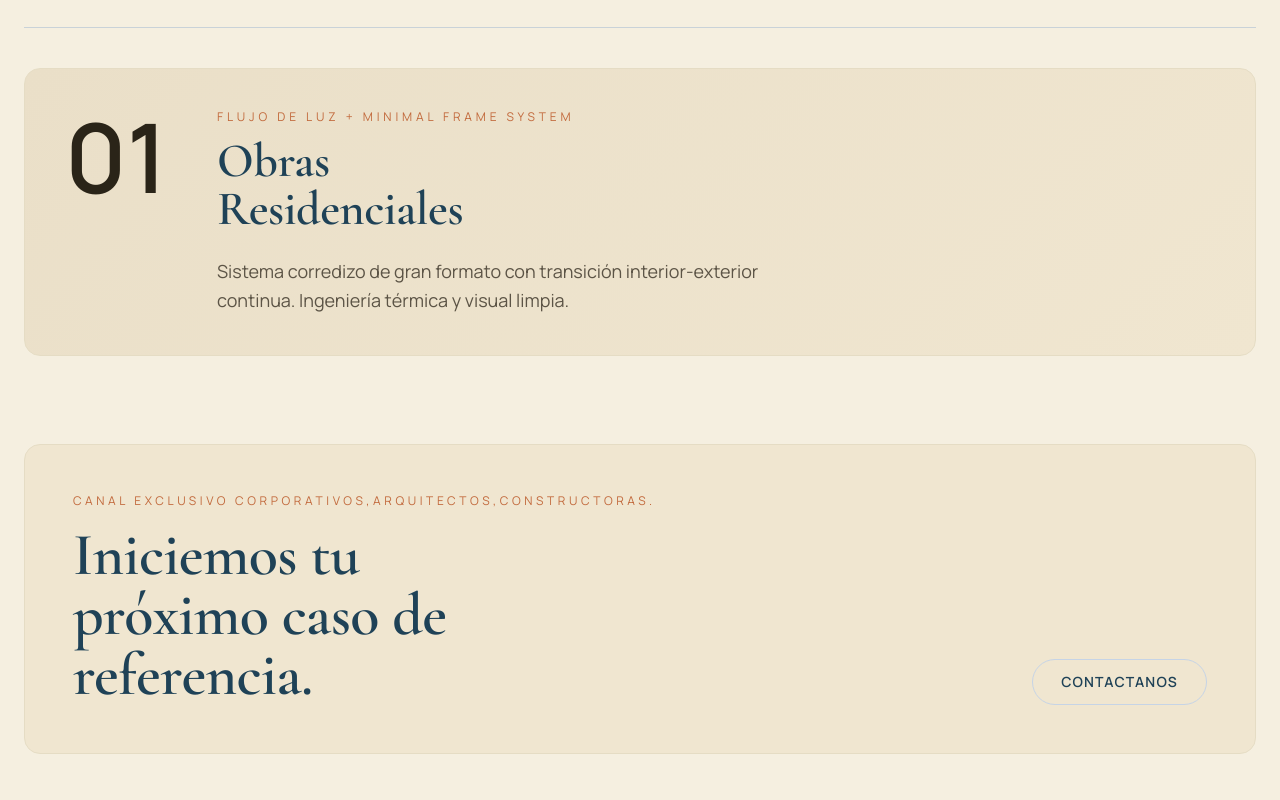
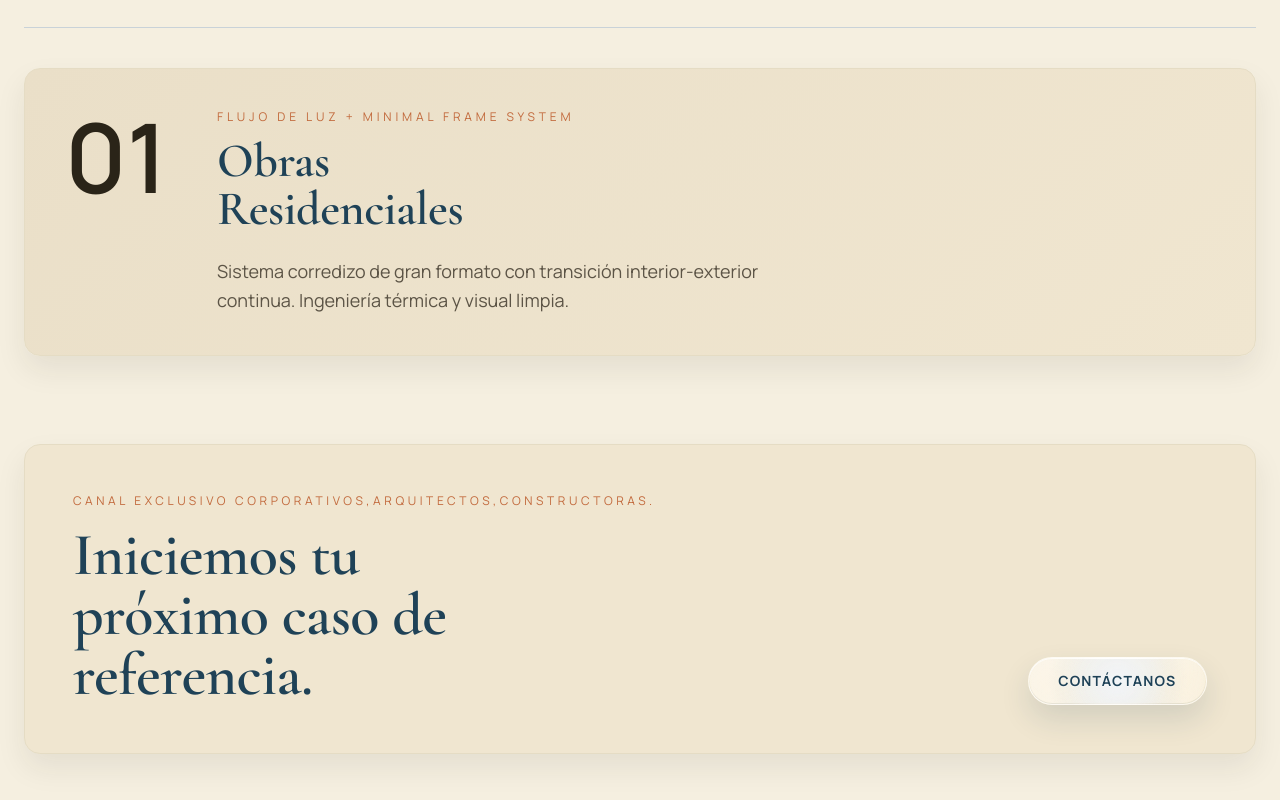
Before and after one commit to Danibentan/WebpageBmrgroup, a Next.js app: page / in a window 1280 px wide. Shown: the part 1172-1972 px from the top of the page. Built offline with nearby package versions, Linux system fonts and the light colour scheme; no server answers.

Commit message:
Add GSAP card animations and liquid contact CTA

```diff
--- a/app/globals.css
+++ b/app/globals.css
@@ -342,3 +342,104 @@ h3,
   position: static;
   margin-top: 6px;
 }
+
+
+.bmr-liquid-contact {
+  --x: 50%;
+  --y: 50%;
+  position: relative;
+  isolation: isolate;
+  display: inline-flex;
+  align-items: center;
+  justify-content: center;
+  overflow: hidden;
+  min-height: 3rem;
+  border-radius: 999px;
+  border: 1px solid rgba(255, 255, 255, 0.58);
+  background: radial-gradient(150px circle at var(--x) var(--y), rgba(255, 255, 255, 0.92), rgba(255, 255, 255, 0.2) 34%, transparent 66%), linear-gradient(135deg, rgba(255, 255, 255, 0.46), rgba(255, 251, 240, 0.2));
+  -webkit-backdrop-filter: blur(18px) saturate(168%);
+  backdrop-filter: blur(18px) saturate(168%);
+  box-shadow: inset 0 1px 0 rgba(255, 255, 255, 0.78), inset 0 -1px 0 rgba(31, 66, 87, 0.08), 0 14px 30px rgba(31, 66, 87, 0.14);
+  color: var(--bmr-slate);
+  cursor: pointer;
+  padding: 0.84rem 1.85rem;
+  text-transform: uppercase;
+  transition: border-color 400ms cubic-bezier(0.22, 1, 0.36, 1), box-shadow 400ms cubic-bezier(0.22, 1, 0.36, 1), transform 400ms cubic-bezier(0.22, 1, 0.36, 1), background 400ms cubic-bezier(0.22, 1, 0.36, 1);
+}
+
+.bmr-liquid-contact::before {
+  content: '';
+  position: absolute;
+  inset: 1px;
+  z-index: -1;
+  border-radius: inherit;
+  background: radial-gradient(100px circle at var(--x) var(--y), rgba(135, 167, 204, 0.26), transparent 70%), rgba(255, 251, 240, 0.42);
+  opacity: 0.92;
+}
+
+.bmr-liquid-contact::after {
+  content: '';
+  position: absolute;
+  inset: -45% -25%;
+  z-index: 1;
+  background: linear-gradient(115deg, transparent 31%, rgba(255, 255, 255, 0.64) 45%, rgba(255, 255, 255, 0.12) 54%, transparent 68%);
+  mix-blend-mode: screen;
+  opacity: 0;
+  transform: translateX(-32%) rotate(8deg);
+  transition: opacity 400ms cubic-bezier(0.22, 1, 0.36, 1), transform 400ms cubic-bezier(0.22, 1, 0.36, 1);
+  pointer-events: none;
+}
+
+.bmr-liquid-contact:hover {
+  border-color: rgba(255, 255, 255, 0.88);
+  box-shadow: inset 0 1px 0 rgba(255, 255, 255, 0.92), inset 0 -1px 0 rgba(31, 66, 87, 0.12), 0 18px 42px rgba(31, 66, 87, 0.2);
+  transform: scale(1.04);
+}
+
+.bmr-liquid-contact:hover::after {
+  opacity: 1;
+  transform: translateX(28%) rotate(8deg);
+}
+
+.bmr-liquid-contact:focus-visible {
+  outline: 3px solid rgba(194, 106, 61, 0.68);
+  outline-offset: 4px;
+}
+
+.bmr-liquid-contact__sheen {
+  position: absolute;
+  inset: 0;
+  z-index: 2;
+  border-radius: inherit;
+  background: radial-gradient(80px circle at var(--x) var(--y), rgba(255, 255, 255, 0.8), transparent 64%);
+  mix-blend-mode: screen;
+  opacity: 0.7;
+  pointer-events: none;
+}
+
+.bmr-liquid-contact__label {
+  position: relative;
+  z-index: 3;
+  font-size: 0.875rem;
+  font-weight: 700;
+  letter-spacing: 0.08em;
+  line-height: 1;
+  text-shadow: 0 1px 0 rgba(255, 255, 255, 0.45);
+}
+
+@supports not ((backdrop-filter: blur(18px)) or (-webkit-backdrop-filter: blur(18px))) {
+  .bmr-liquid-contact {
+    background: rgba(255, 251, 240, 0.96);
+  }
+}
+
+@media (prefers-reduced-motion: reduce) {
+  .bmr-liquid-contact,
+  .bmr-liquid-contact::after {
+    transition: none !important;
+  }
+
+  .bmr-liquid-contact:hover {
+    transform: none;
+  }
+}
--- a/components/home/HomePageClient.tsx
+++ b/components/home/HomePageClient.tsx
@@ -1,13 +1,13 @@
 'use client';
 
 import Link from 'next/link';
-import { FormEvent, useRef, useState } from 'react';
+import { FormEvent, MouseEvent, useRef, useState } from 'react';
 import { useGSAP } from '@/lib/useGSAP';
 
 import ImmersiveHero from '@/components/hero/ImmersiveHero';
 import { ProfessionalHeader } from '@/components/layout/ProfessionalHeader';
 import { InfiniteMarquee } from '@/components/marquee/InfiniteMarquee';
-import { gsap } from '@/lib/gsap';
+import { ScrollTrigger, gsap } from '@/lib/gsap';
 
 const caseStudies = [
   {
@@ -34,22 +34,128 @@ export function HomePageClient() {
     () => {
       if (!rootRef.current) return;
 
-      gsap.fromTo(
-        '.case-study-row, .reference-row',
-        { y: 22, autoAlpha: 0, scale: 0.985 },
+      const prefersReducedMotion = window.matchMedia('(prefers-reduced-motion: reduce)').matches;
+      const cards = gsap.utils.toArray<HTMLElement>('[data-gsap-card]');
+
+      if (prefersReducedMotion) {
+        gsap.set(cards, { y: 0, autoAlpha: 1, scale: 1, filter: 'none', clearProps: 'transform,opacity,visibility,filter' });
+        cards.forEach((card) => {
+          gsap.set(card.querySelectorAll('[data-gsap-child], [data-gsap-title], [data-gsap-number]'), {
+            y: 0,
+            yPercent: 0,
+            autoAlpha: 1,
+            scale: 1,
+            clearProps: 'transform,opacity,visibility'
+          });
+        });
+        return;
+      }
+
+      const cleanups = cards.map((card) => {
+        const children = card.querySelectorAll('[data-gsap-child]');
+        const number = card.querySelector('[data-gsap-number]');
+        const title = card.querySelector('[data-gsap-title]');
+
+        const timeline = gsap.timeline({
+          scrollTrigger: {
+            trigger: card,
+            start: 'top 80%',
+            once: true,
+            toggleActions: 'play none none none'
+          }
+        });
+
+        timeline
+          .fromTo(
+            card,
+            { y: 60, autoAlpha: 0, scale: 0.97, filter: 'blur(6px)' },
             {
               y: 0,
               autoAlpha: 1,
               scale: 1,
-          duration: 0.6,
+              filter: 'blur(0px)',
+              duration: 1,
               ease: 'power3.out',
+              clearProps: 'transform,opacity,visibility,filter'
+            }
+          )
+          .fromTo(
+            children,
+            { y: 24, autoAlpha: 0 },
+            {
+              y: 0,
+              autoAlpha: 1,
+              duration: 0.72,
+              ease: 'power2.out',
               stagger: 0.08,
               clearProps: 'transform,opacity,visibility'
+            },
+            0.2
+          );
+
+        if (number) {
+          timeline.fromTo(number, { scale: 0.86 }, { scale: 1, duration: 0.7, ease: 'back.out(1.7)', clearProps: 'transform' }, 0.28);
         }
-      );
+
+        if (title) {
+          gsap.to(title, {
+            yPercent: -7,
+            ease: 'none',
+            scrollTrigger: {
+              trigger: card,
+              start: 'top bottom',
+              end: 'bottom top',
+              scrub: true
+            }
+          });
+        }
+
+        const handlePointerEnter = () => {
+          gsap.to(card, {
+            y: -6,
+            boxShadow: '0 24px 56px rgba(42, 36, 24, 0.18)',
+            duration: 0.4,
+            ease: 'power2.out',
+            overwrite: 'auto'
+          });
+        };
+
+        const handlePointerLeave = () => {
+          gsap.to(card, {
+            y: 0,
+            boxShadow: '0 14px 30px rgba(42, 36, 24, 0.08)',
+            duration: 0.4,
+            ease: 'power2.out',
+            overwrite: 'auto'
+          });
+        };
+
+        card.addEventListener('pointerenter', handlePointerEnter);
+        card.addEventListener('pointerleave', handlePointerLeave);
+
+        return () => {
+          card.removeEventListener('pointerenter', handlePointerEnter);
+          card.removeEventListener('pointerleave', handlePointerLeave);
+        };
+      });
+
+      ScrollTrigger.refresh();
+
+      return () => {
+        cleanups.forEach((cleanup) => cleanup());
+      };
     },
     { scope: rootRef }
   );
+
+  const handleLiquidMouseMove = (event: MouseEvent<HTMLButtonElement>) => {
+    const rect = event.currentTarget.getBoundingClientRect();
+    const x = ((event.clientX - rect.left) / rect.width) * 100;
+    const y = ((event.clientY - rect.top) / rect.height) * 100;
+
+    event.currentTarget.style.setProperty('--x', `${x}%`);
+    event.currentTarget.style.setProperty('--y', `${y}%`);
+  };
 
   const handleCorporateSubmit = async (event: FormEvent<HTMLFormElement>) => {
     event.preventDefault();
@@ -105,15 +211,16 @@ export function HomePageClient() {
               key={item.id}
               href={href}
               aria-label={ariaLabel}
-              className="case-study-row block cursor-pointer opacity-100 rounded-2xl border border-[var(--bmr-border)] bg-[linear-gradient(135deg,var(--bg-elevated-2)_0%,var(--bg-elevated-1)_100%)] p-6 transition duration-300 hover:-translate-y-[2px] hover:border-[var(--bmr-gold)]/60 hover:shadow-[0_14px_30px_rgba(42,36,24,0.12)] md:p-10"
+              data-gsap-card
+              className="case-study-row block cursor-pointer rounded-2xl border border-[var(--bmr-border)] bg-[linear-gradient(135deg,var(--bg-elevated-2)_0%,var(--bg-elevated-1)_100%)] p-6 shadow-[0_14px_30px_rgba(42,36,24,0.08)] transition-colors duration-300 hover:border-[var(--bmr-gold)]/60 md:p-10"
             >
               <article>
                 <div className="grid gap-8 md:grid-cols-[120px,1fr]">
-                  <span className="text-7xl font-semibold leading-none text-[var(--bmr-slate)]/40 md:text-8xl">{item.id}</span>
+                  <span data-gsap-child data-gsap-number className="text-7xl font-semibold leading-none text-[var(--bmr-slate)]/40 md:text-8xl">{item.id}</span>
                   <div>
-                    <p className="text-xs uppercase tracking-[0.32em] text-[var(--bmr-terracota)]">{item.subtitle}</p>
-                    <h3 className="mt-3 max-w-[16ch] text-4xl font-semibold leading-[1.02] text-[var(--bmr-slate)] md:text-5xl">{item.title}</h3>
-                    <p className="mt-6 max-w-[52ch] text-lg leading-relaxed text-[var(--bmr-text-muted)]">{item.text}</p>
+                    <p data-gsap-child className="text-xs uppercase tracking-[0.32em] text-[var(--bmr-terracota)]">{item.subtitle}</p>
+                    <h3 data-gsap-child data-gsap-title className="mt-3 max-w-[16ch] text-4xl font-semibold leading-[1.02] text-[var(--bmr-slate)] md:text-5xl">{item.title}</h3>
+                    <p data-gsap-child className="mt-6 max-w-[52ch] text-lg leading-relaxed text-[var(--bmr-text-muted)]">{item.text}</p>
                   </div>
                 </div>
               </article>
@@ -124,17 +231,23 @@ export function HomePageClient() {
       </section>
 
       <section className="mx-auto mb-12 max-w-7xl px-6 pt-8 md:pt-14">
-        <div className="reference-row rounded-2xl border border-[var(--bmr-border)] bg-[var(--bmr-cream-2)] p-8 md:flex md:items-end md:justify-between md:p-12">
+        <div
+          data-gsap-card
+          className="reference-row rounded-2xl border border-[var(--bmr-border)] bg-[var(--bmr-cream-2)] p-8 shadow-[0_14px_30px_rgba(42,36,24,0.08)] transition-colors duration-300 hover:border-[var(--bmr-gold)]/60 md:flex md:items-end md:justify-between md:p-12"
+        >
           <div>
-            <p className="text-xs uppercase tracking-[0.3em] text-[var(--bmr-terracota)]">Canal exclusivo corporativos,Arquitectos,Constructoras.</p>
-            <h3 className="mt-4 max-w-[14ch] text-4xl font-semibold leading-[1.02] text-[var(--bmr-slate)] md:text-6xl">Iniciemos tu próximo caso de referencia.</h3>
+            <p data-gsap-child className="text-xs uppercase tracking-[0.3em] text-[var(--bmr-terracota)]">Canal exclusivo corporativos,Arquitectos,Constructoras.</p>
+            <h3 data-gsap-child data-gsap-title className="mt-4 max-w-[14ch] text-4xl font-semibold leading-[1.02] text-[var(--bmr-slate)] md:text-6xl">Iniciemos tu próximo caso de referencia.</h3>
           </div>
           <button
             type="button"
+            data-gsap-child
             onClick={() => setIsContactModalOpen(true)}
-            className="mt-6 inline-flex rounded-full border border-[#c6d4e6] px-7 py-3 text-sm font-semibold uppercase tracking-[0.08em] text-[var(--bmr-slate)] transition hover:bg-[var(--bmr-slate)] hover:text-[var(--bmr-cream)] md:mt-0"
+            onMouseMove={handleLiquidMouseMove}
+            className="bmr-liquid-contact mt-6 md:mt-0"
           >
-            Contactanos
+            <span className="bmr-liquid-contact__sheen" aria-hidden="true" />
+            <span className="bmr-liquid-contact__label">CONTÁCTANOS</span>
           </button>
         </div>
       </section>
```
Also changed, not shown: 1 other file (tests, documents, lock files or other folders). Lines whose indentation alone changed are shown as unchanged.
